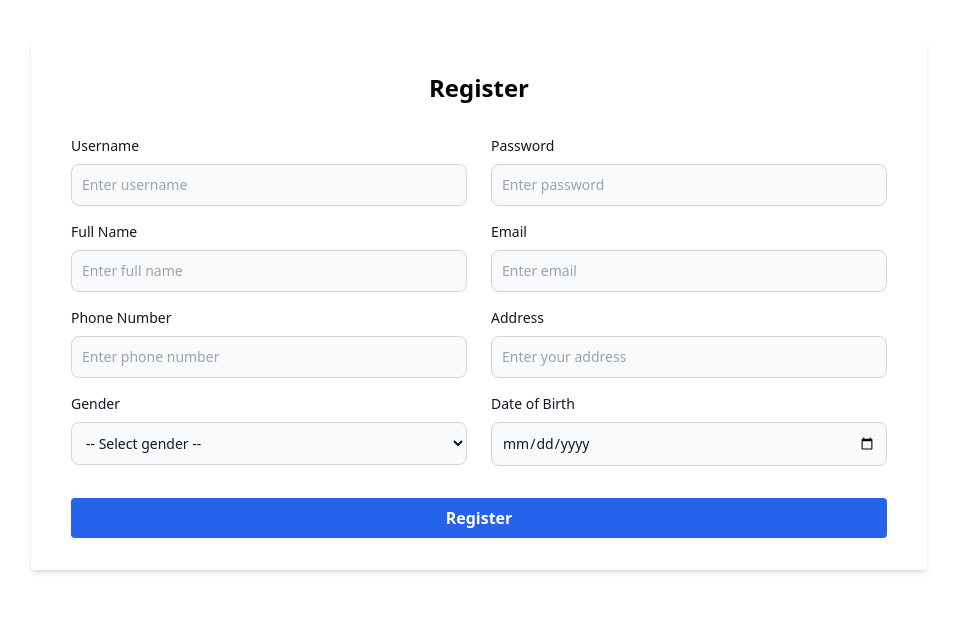
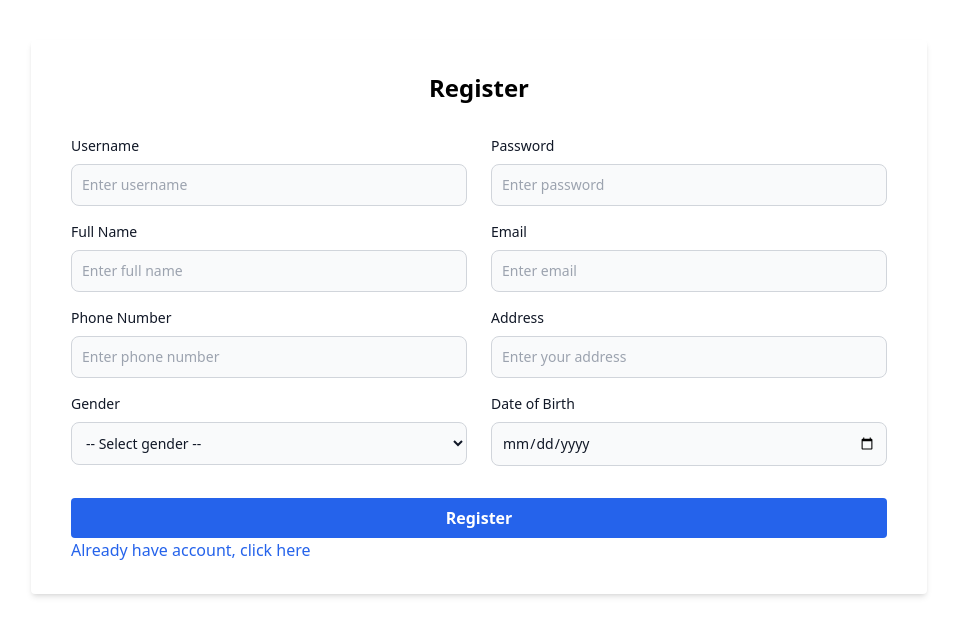
Before and after one commit to hungphunguyen/Infertility-Treatment-Management-and-Monitoring-System, a React (Vite) app: page /sign-up in a window 1280 px wide. Shown: the top 636 px of the page, without its empty margins (161-1118 px from the left). Built offline with nearby package versions, Linux system fonts and the light colour scheme.

Commit message:
register v2

```diff
--- a/src/pages/RegisterPage.jsx
+++ b/src/pages/RegisterPage.jsx
@@ -3,8 +3,9 @@ import React, { useContext } from "react";
 import InputCustom from "../components/Input/InputCustom";
 import { authService } from "../service/auth.service";
 import { NotificationContext } from "../App";
-import { useNavigate } from "react-router-dom";
+import { Link, useNavigate } from "react-router-dom";
 import * as yup from "yup";
+import { path } from "../common/path";
 
 const RegisterPage = () => {
   const navigate = useNavigate();
@@ -181,7 +182,13 @@ const RegisterPage = () => {
               className="w-full bg-blue-600 text-white font-semibold py-2 rounded hover:bg-blue-700 transition duration-200"
             >
               Register
-            </button>
+            </button>{" "}
+            <Link
+              to={path.signIn}
+              className="mt-3 text-blue-600 hover:underline duration-300"
+            >
+              Already have account, click here
+            </Link>
           </div>
         </form>
       </div>
```
